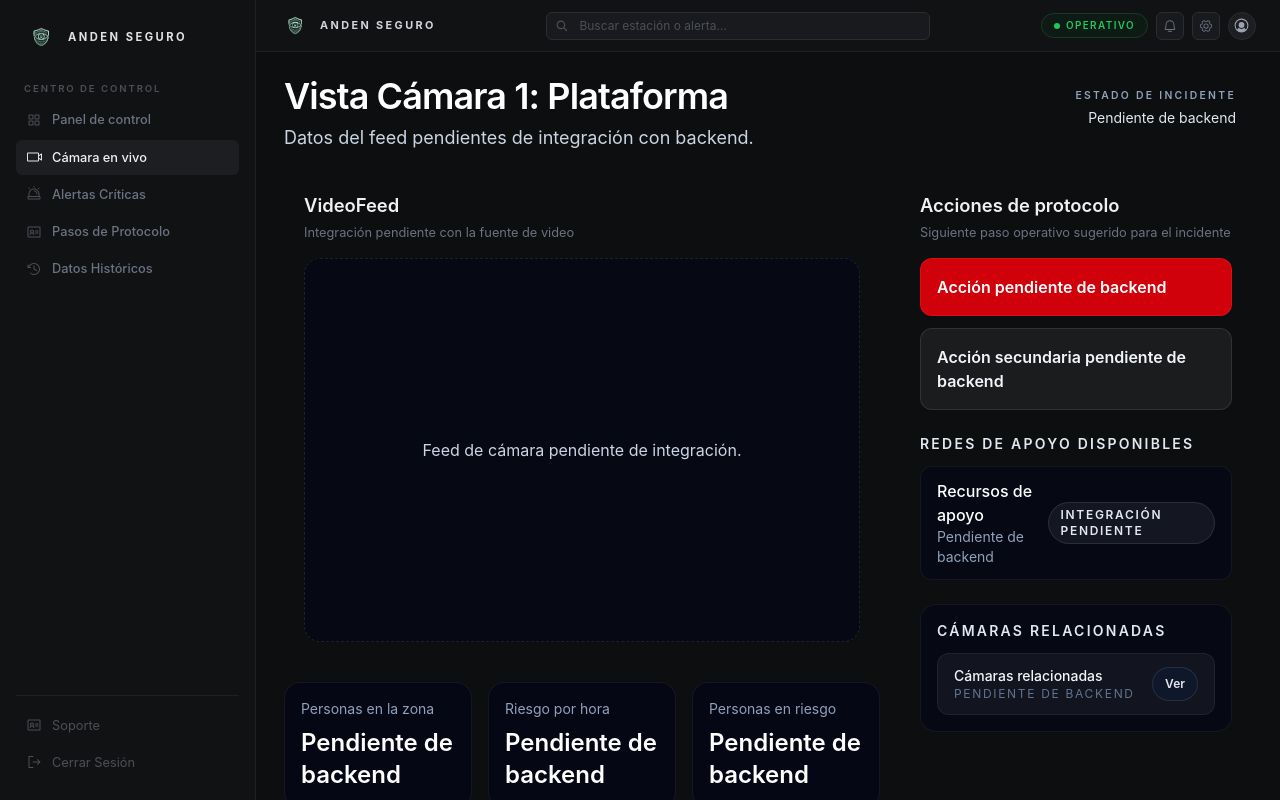
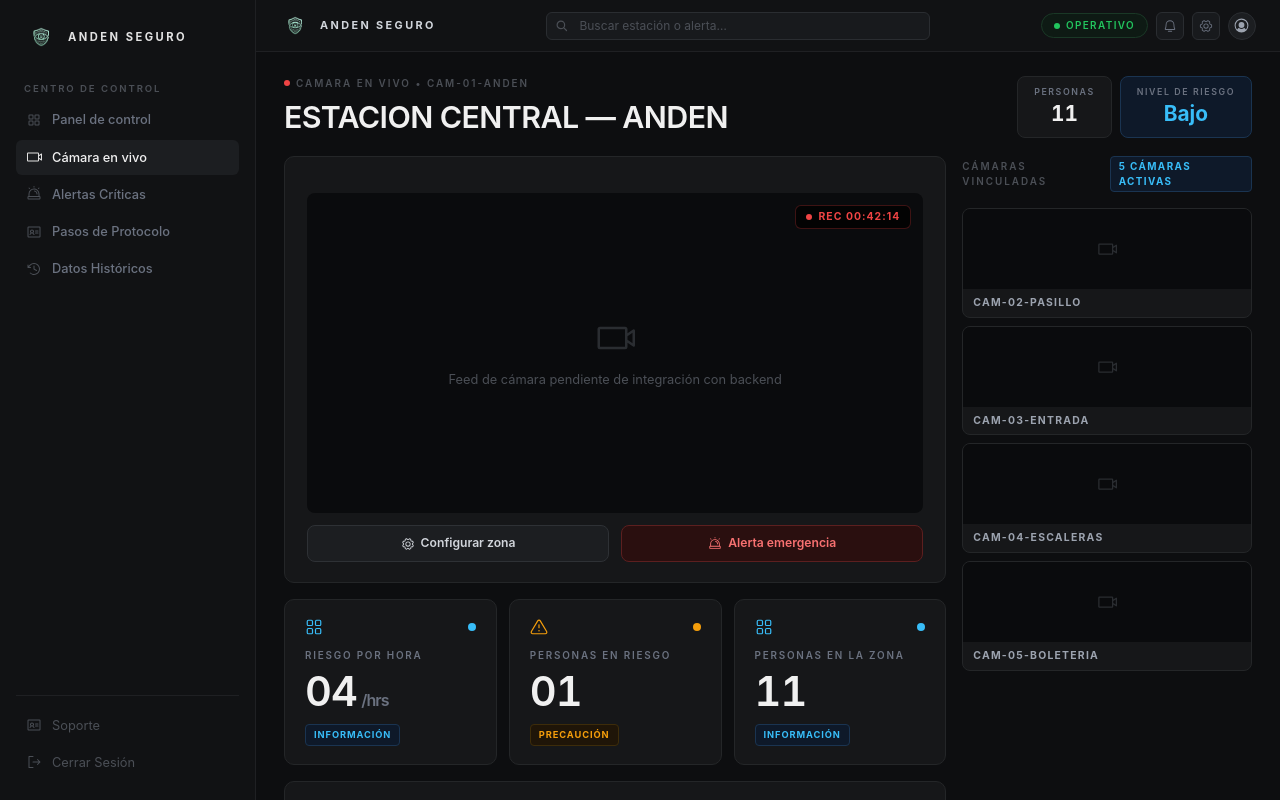
Before and after one commit to Nakotex7906/AndenSeguro, a React (Vite) app in the folder frontend/: page / in a window 1280 px wide. Both pictures are taken after a click on the button "Cámara en vivo". Shown: the top 800 px of the page. Built offline with nearby package versions, Linux system fonts and the light colour scheme.

Commit message:
feat(live-camera): reestructuracion de la vista para hacerla mas fiel al diseño presentado

```diff
--- a/frontend/src/pages/LiveCameraPage.tsx
+++ b/frontend/src/pages/LiveCameraPage.tsx
@@ -1,152 +1,177 @@
+import { BellIcon, SirenIcon, GearIcon, VideoCameraIcon } from '@phosphor-icons/react'
 import type { ReactElement } from 'react'
 
+import { MetricCard } from '../components/dashboard/MetricCard'
 import { Panel } from '../components/dashboard/Panel'
-import { useIncidentAlerts } from '../hooks/useIncidentAlerts'
-import { useLiveCameraOverview } from '../hooks/useLiveCameraOverview'
+import { Button } from '../components/ui/Button'
+import { useElapsedTimer } from '../hooks/useElapsedTimer'
+import type { DashboardMetric } from '../types/dashboard'
 
-/**
- * Renderiza la vista de monitoreo de cámara con la alerta activa.
- * @returns La pantalla de videovigilancia operativa.
- */
-export function LiveCameraPage(): ReactElement | null {
-  const { error: alertError } = useIncidentAlerts()
-  const { error: cameraError } = useLiveCameraOverview()
+/* ── Datos simulados (reemplazar con hooks reales al conectar backend) ── */
+const CAMERA_NAME   = 'ESTACION CENTRAL — ANDEN'
+const CAMERA_LABEL  = 'CAMARA EN VIVO  •  CAM-01-ANDEN'
+const REC_START     = 2532   // segundos grabados al montar
 
-  return alertError || cameraError ? (
-    <section className="surface-panel p-6">
-      <h1 className="text-2xl font-semibold text-white">Vista Cámara 1: Plataforma</h1>
-      <p className="mt-3 text-slate-300">{alertError ?? cameraError}</p>
-    </section>
-  ) : (
-    <section className="space-y-5">
-      {/* TODO: Aquí se debería llamar al backend para obtener el feed en vivo, detecciones, alertas y recursos asociados. */}
-      <div className="flex flex-col gap-5 xl:flex-row xl:items-start xl:justify-between">
+const LINKED_CAMERAS = [
+  { id: 'cam-02', label: 'CAM-02-PASILLO',   thumb: null },
+  { id: 'cam-03', label: 'CAM-03-ENTRADA',   thumb: null },
+  { id: 'cam-04', label: 'CAM-04-ESCALERAS', thumb: null },
+  { id: 'cam-05', label: 'CAM-05-BOLETERIA', thumb: null },
+]
+
+const METRICS: DashboardMetric[] = [
+  { id: 'riesgo',    label: 'Riesgo por hora',    value: '04', unit: '/hrs', caption: 'Información', tone: 'blue'  },
+  { id: 'en-riesgo', label: 'Personas en riesgo', value: '01',              caption: 'Precaución',  tone: 'amber' },
+  { id: 'zona',     label: 'Personas en la zona', value: '11',              caption: 'Información', tone: 'blue'  },
+]
+
+export function LiveCameraPage(): ReactElement {
+  const { elapsedTime: recTime } = useElapsedTimer(REC_START)
+
+  return (
+    <section className="space-y-4">
+
+      {/* ── Cabecera ── */}
+      <div className="flex items-start justify-between gap-4">
         <div>
-          <h1 className="text-4xl font-semibold tracking-tight text-white">
-            Vista Cámara 1: Plataforma
+          <p style={{ fontSize: '0.62rem', letterSpacing: '0.2em', color: '#4b4f56', fontWeight: 600 }}
+             className="mb-1 uppercase flex items-center gap-1.5">
+            <span style={{ width: 6, height: 6, borderRadius: '50%', backgroundColor: '#ef4444', display: 'inline-block' }} />
+            {CAMERA_LABEL}
+          </p>
+          <h1 style={{ fontSize: '1.9rem', fontWeight: 600, color: '#f0f0f0', letterSpacing: '-0.02em' }}>
+            {CAMERA_NAME}
           </h1>
-          <p className="mt-2 text-lg text-slate-300">
-            Datos del feed pendientes de integración con backend.
-          </p>
         </div>
 
-        <div className="surface-panel-strong rounded-2xl border-sky-500/30 px-4 py-3 text-right">
-          <p className="text-[0.65rem] font-semibold tracking-[0.22em] text-slate-400 uppercase">
-            Estado de incidente
-          </p>
-          <p className="mt-1 text-sm text-slate-200">Pendiente de backend</p>
+        {/* Badges: personas + nivel de riesgo */}
+        <div className="flex items-center gap-2 shrink-0">
+          <div style={{ backgroundColor: '#161719', border: '1px solid #242628', borderRadius: 8, padding: '8px 16px', textAlign: 'center' }}>
+            <p style={{ fontSize: '0.55rem', letterSpacing: '0.18em', color: '#6b7280', fontWeight: 600, textTransform: 'uppercase' }}>Personas</p>
+            <p style={{ fontSize: '1.3rem', fontWeight: 700, color: '#f0f0f0', fontVariantNumeric: 'tabular-nums' }}>11</p>
+          </div>
+          <div style={{ backgroundColor: '#0e1929', border: '1px solid #1a3451', borderRadius: 8, padding: '8px 16px', textAlign: 'center' }}>
+            <p style={{ fontSize: '0.55rem', letterSpacing: '0.18em', color: '#6b7280', fontWeight: 600, textTransform: 'uppercase' }}>Nivel de riesgo</p>
+            <p style={{ fontSize: '1.3rem', fontWeight: 700, color: '#38bdf8' }}>Bajo</p>
+          </div>
         </div>
       </div>
 
-      <div className="grid gap-5 xl:grid-cols-[minmax(0,1.45fr)_minmax(22rem,0.8fr)]">
-        <div className="space-y-5">
-          <Panel
-            title="VideoFeed"
-            description="Integración pendiente con la fuente de video"
-            className="surface-panel p-5"
-          >
-            {/* TODO: Aquí se debería llamar al backend para renderizar la cámara en vivo, detecciones y bounding boxes. */}
-            <div className="flex min-h-96 items-center justify-center rounded-2xl border border-dashed border-white/10 bg-slate-950/60 px-6 text-center text-slate-300">
-              Feed de cámara pendiente de integración.
+      {/* ── Layout principal ── */}
+      <div className="grid gap-4 xl:grid-cols-[minmax(0,1.6fr)_minmax(14rem,0.7fr)]">
+
+        {/* ── Columna izquierda: feed + botones + métricas ── */}
+        <div className="flex flex-col gap-4">
+
+          {/* Feed de cámara */}
+          <Panel title="" description="">
+            <div style={{ position: 'relative', backgroundColor: '#0a0b0d', borderRadius: 8, overflow: 'hidden', minHeight: 320 }}
+                 className="flex items-center justify-center">
+
+              {/* Badge REC */}
+              <div style={{ position: 'absolute', top: 12, right: 12, zIndex: 10, backgroundColor: 'rgba(0,0,0,0.7)', border: '1px solid #ef444440', borderRadius: 6, padding: '3px 10px', fontSize: '0.65rem', fontWeight: 700, color: '#ef4444', letterSpacing: '0.1em', display: 'flex', alignItems: 'center', gap: 6 }}>
+                <span style={{ width: 6, height: 6, borderRadius: '50%', backgroundColor: '#ef4444', display: 'inline-block' }} />
+                REC {recTime}
+              </div>
+
+              {/* Placeholder feed */}
+              <div className="flex flex-col items-center gap-3" style={{ color: '#2a2d31' }}>
+                <VideoCameraIcon size={40} />
+                <p style={{ fontSize: '0.8rem', color: '#4b4f56' }}>
+                  Feed de cámara pendiente de integración con backend
+                </p>
+              </div>
+            </div>
+
+            {/* Botones de acción debajo del feed */}
+            <div className="mt-3 grid grid-cols-2 gap-3">
+              <Button variant="ghost" size="md" fullWidth>
+                <GearIcon size={14} />
+                Configurar zona
+              </Button>
+              <Button variant="danger" size="md" fullWidth>
+                <SirenIcon size={14} />
+                Alerta emergencia
+              </Button>
             </div>
           </Panel>
 
-          <div className="grid gap-4 md:grid-cols-3">
-            <div className="rounded-2xl border border-white/6 bg-slate-950/65 p-4">
-              <p className="text-sm text-slate-400">Personas en la zona</p>
-              <p className="mt-2 text-2xl font-semibold text-white">Pendiente de backend</p>
-            </div>
-            <div className="rounded-2xl border border-white/6 bg-slate-950/65 p-4">
-              <p className="text-sm text-slate-400">Riesgo por hora</p>
-              <p className="mt-2 text-2xl font-semibold text-white">Pendiente de backend</p>
-            </div>
-            <div className="rounded-2xl border border-white/6 bg-slate-950/65 p-4">
-              <p className="text-sm text-slate-400">Personas en riesgo</p>
-              <p className="mt-2 text-2xl font-semibold text-white">Pendiente de backend</p>
-            </div>
+          {/* 3 MetricCards */}
+          <div className="grid grid-cols-3 gap-3">
+            {METRICS.map((m) => (
+              <MetricCard key={m.id} metric={m} />
+            ))}
           </div>
 
-          <div className="grid gap-5 md:grid-cols-2">
-            <Panel title="Descripción" className="surface-panel p-5">
-              {/* TODO: Este texto debería venir de la respuesta del backend con la descripción física de la persona detectada. */}
-              <p className="text-base leading-7 text-slate-300">
-                Se debería mostrar la descripción procedente del backend.
-              </p>
-            </Panel>
+          {/* ── Card de Alertas Críticas ── */}
+          <Panel title="" description="">
+            <div className="flex flex-col gap-3">
+              <div className="flex items-center gap-2 pb-2" style={{ borderBottom: '1px solid #242628' }}>
+                <BellIcon size={18} color="#ef4444" />
+                <h3 style={{ fontSize: '0.75rem', fontWeight: 700, letterSpacing: '0.1em', color: '#f0f0f0', textTransform: 'uppercase' }}>
+                  Alertas Críticas de la Estación
+                </h3>
+              </div>
+              <div style={{ backgroundColor: '#1a0808', border: '1px solid #3d1212', borderRadius: 8, padding: '12px 16px' }} className="flex items-center justify-between">
+                <div className="flex items-center gap-3">
+                  <span style={{ width: 8, height: 8, borderRadius: '50%', backgroundColor: '#ef4444', display: 'inline-block' }} />
+                  <div>
+                    <p style={{ fontSize: '0.8rem', fontWeight: 600, color: '#f87171' }}>Objeto sospechoso detectado en vía</p>
+                    <p style={{ fontSize: '0.65rem', color: '#6b7280' }}>Hace 3 minutos • CAM-01-ANDEN</p>
+                  </div>
+                </div>
+                <span style={{ fontSize: '0.6rem', fontWeight: 700, backgroundColor: '#3d1212', color: '#f87171', padding: '2px 6px', borderRadius: 4, textTransform: 'uppercase' }}>
+                  Activa
+                </span>
+              </div>
+            </div>
+          </Panel>
 
-            <Panel title="Ubicación" className="surface-panel p-5">
-              {/* TODO: Este dato debe llegar desde el backend como ubicación estimada del incidente. */}
-              <p className="text-base leading-7 text-slate-300">
-                Se debería mostrar la ubicación estimada procedente del backend.
-              </p>
-            </Panel>
-          </div>
         </div>
 
-        <Panel
-          title="Acciones de protocolo"
-          description="Siguiente paso operativo sugerido para el incidente"
-          className="surface-panel p-5"
-        >
-          {/* TODO: Aquí el backend debería indicar las acciones recomendadas y el estado de la alerta. */}
-          <div className="flex flex-col gap-3">
-            <button
-              className="flex items-center justify-between gap-3 rounded-xl border border-red-500/30 bg-red-600/90 px-4 py-4 text-left font-semibold text-white transition hover:bg-red-500"
-              type="button"
-            >
-              <span>Acción pendiente de backend</span>
-            </button>
+        {/* ── Columna derecha: cámaras vinculadas ── */}
+        <div className="flex flex-col gap-4">
 
-            <button
-              className="flex items-center justify-between gap-3 rounded-xl border border-white/10 bg-white/6 px-4 py-4 text-left font-semibold text-slate-100 transition hover:border-slate-400/30 hover:bg-white/10"
-              type="button"
-            >
-              <span>Acción secundaria pendiente de backend</span>
-            </button>
+          {/* Header cámaras vinculadas */}
+          <div className="flex items-center justify-between">
+            <p style={{ fontSize: '0.62rem', letterSpacing: '0.2em', color: '#4b4f56', fontWeight: 600 }}
+               className="uppercase">
+              Cámaras vinculadas
+            </p>
+            <span style={{ fontSize: '0.62rem', letterSpacing: '0.14em', fontWeight: 700,
+                           backgroundColor: '#0e1929', color: '#38bdf8',
+                           border: '1px solid #1a3451', borderRadius: 4,
+                           padding: '2px 8px' }}
+                  className="uppercase">
+              {LINKED_CAMERAS.length + 1} Cámaras activas
+            </span>
           </div>
 
-          <div className="mt-6">
-            <h3 className="text-sm font-semibold tracking-[0.16em] text-slate-200 uppercase">
-              Redes de apoyo disponibles
-            </h3>
-
-            {/* TODO: Este listado debe venir desde el backend con los recursos de apoyo disponibles. */}
-            <div className="mt-3 space-y-3">
-              <article className="flex items-center justify-between rounded-xl border border-white/6 bg-slate-950/60 px-4 py-3">
-                <div>
-                  <p className="font-medium text-white">Recursos de apoyo</p>
-                  <p className="text-sm text-slate-400">Pendiente de backend</p>
+          {/* Lista de cámaras */}
+          <div className="flex flex-col gap-2">
+            {LINKED_CAMERAS.map((cam) => (
+              <button
+                key={cam.id}
+                type="button"
+                style={{ backgroundColor: '#161719', border: '1px solid #242628', borderRadius: 8,
+                         overflow: 'hidden', cursor: 'pointer', textAlign: 'left' }}
+                className="transition hover:border-[#3a3d41]"
+              >
+                {/* Thumbnail placeholder */}
+                <div style={{ backgroundColor: '#0a0b0d', height: 80,
+                              display: 'flex', alignItems: 'center', justifyContent: 'center' }}>
+                  <VideoCameraIcon size={20} color="#2a2d31" />
                 </div>
-                <span className="rounded-full border border-white/10 bg-white/6 px-3 py-1 text-xs font-semibold tracking-[0.14em] text-slate-200 uppercase">
-                  Integración pendiente
-                </span>
-              </article>
-            </div>
+                <p style={{ fontSize: '0.65rem', fontWeight: 700, letterSpacing: '0.12em',
+                            color: '#9ca3af', padding: '6px 10px', textTransform: 'uppercase' }}>
+                  {cam.label}
+                </p>
+              </button>
+            ))}
           </div>
 
-          <div className="mt-6 rounded-2xl border border-white/6 bg-slate-950/60 p-4">
-            <h3 className="text-sm font-semibold tracking-[0.16em] text-slate-200 uppercase">
-              Cámaras relacionadas
-            </h3>
-            {/* TODO: El backend debe devolver cámaras relacionadas y acciones por cada una. */}
-            <div className="mt-3 grid gap-3">
-              <div className="flex items-center justify-between rounded-xl border border-white/6 bg-white/5 px-4 py-3">
-                <div>
-                  <p className="text-sm font-medium text-slate-100">Cámaras relacionadas</p>
-                  <p className="text-xs tracking-[0.14em] text-slate-500 uppercase">
-                    Pendiente de backend
-                  </p>
-                </div>
-                <button
-                  className="rounded-full border border-white/10 bg-slate-900 px-3 py-2 text-xs font-semibold text-slate-200"
-                  type="button"
-                >
-                  Ver
-                </button>
-              </div>
-            </div>
-          </div>
-        </Panel>
+        </div>
+
       </div>
     </section>
   )
```
